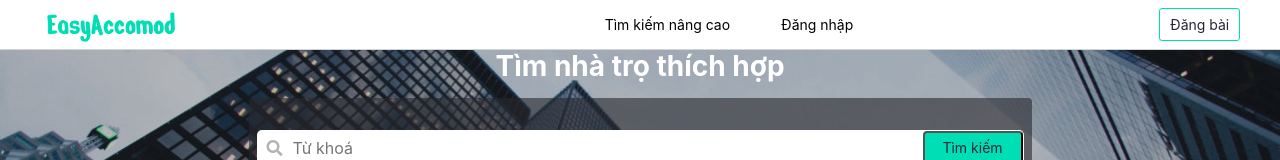
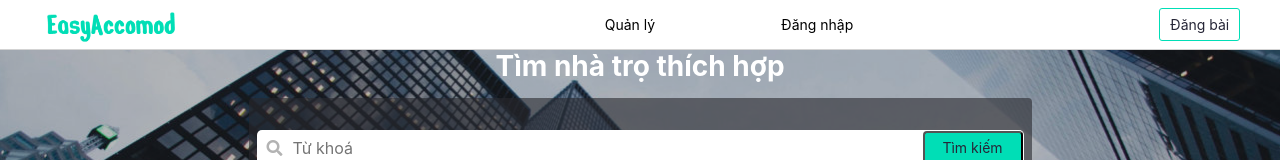
Before and after one commit to accomod/accomod, a plain HTML site: page index.html in a window 1280 px wide. Shown: the top 160 px of the page. Drawn offline with Linux system fonts and the light colour scheme.

Commit message:
Update index.html

```diff
--- a/index.html
+++ b/index.html
@@ -24,7 +24,7 @@
             <div id="slide-menu">
                 <ul class="pl-3">
 
-                    <li><a href="search.html">Tìm kiếm nâng cao</a></li>
+                    <li><a href="manager.html">Quản lý</a></li>
 
                         <li><a href="login.html">Đăng nhập</a></li>
                 </ul>
@@ -33,7 +33,7 @@
             <div class="col-1 col-sm-5 offset-lg-2 offset-sm-0 align-self-center" id="top-collapse">
                 <ul id="acc-menu" class="nav row justify-content-end">
 
-                    <li class="col-4 align-self-center"><a href="search.html">Tìm kiếm nâng cao</a></li>
+                    <li class="col-4 align-self-center"><a href="manager.html">Quản lý</a></li>
 
                         <li class="col-4 align-self-center"><a href="login.html">Đăng nhập</a></li>
                 </ul>
```
